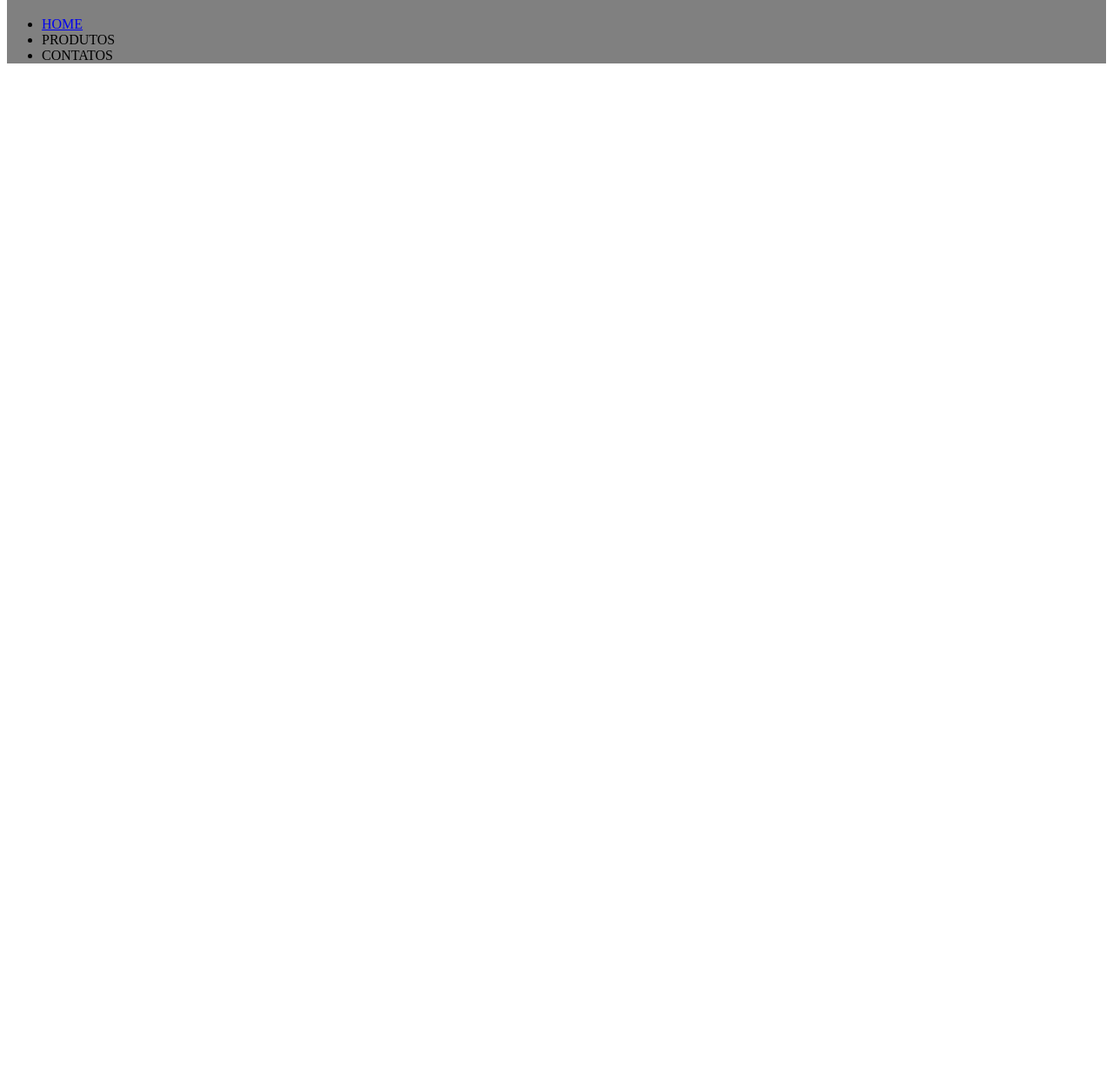
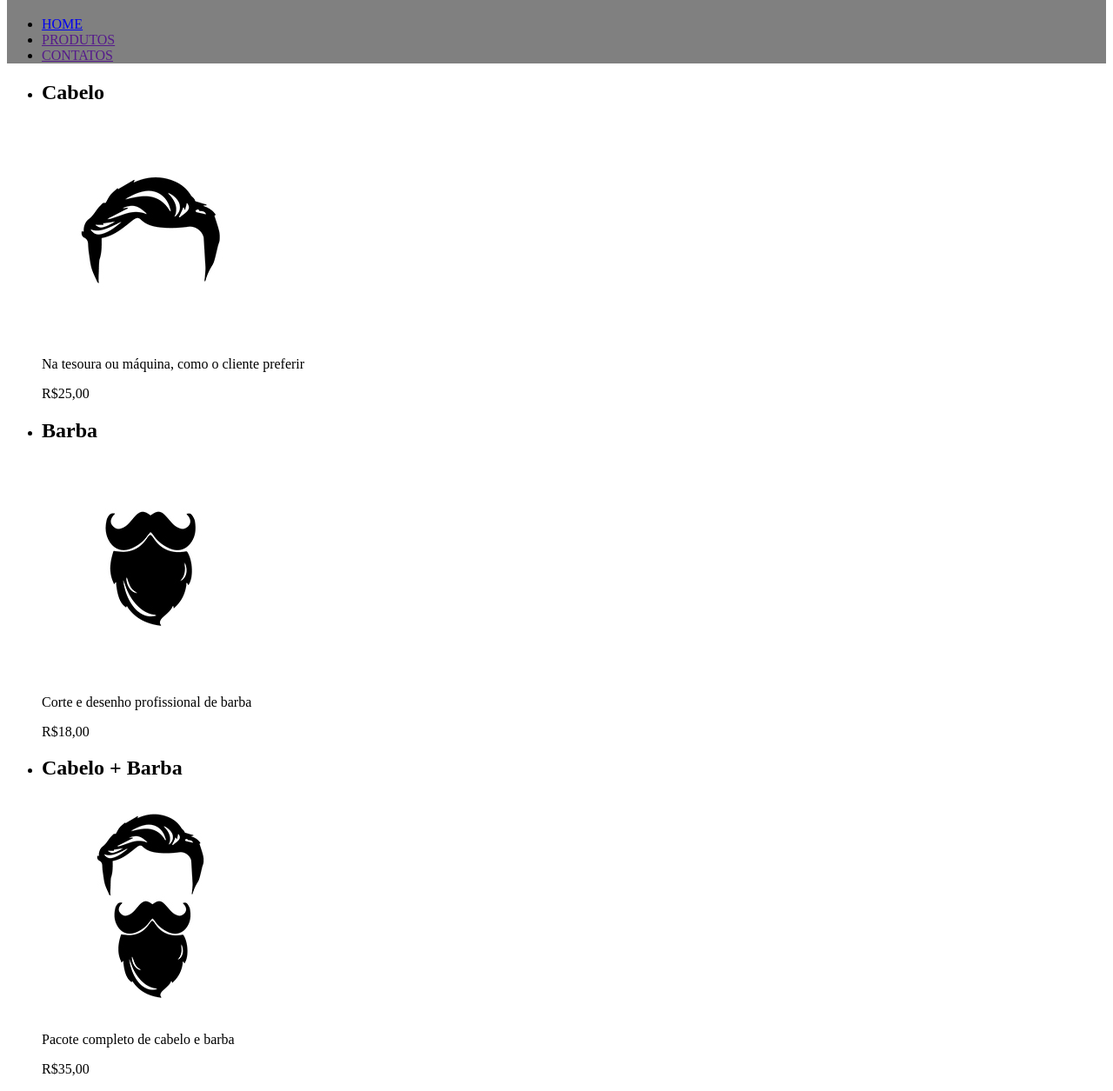
Before and after one commit to JuuhBarros/barbearia-alura-Home-juliab, a plain HTML site: page index.html in a window 1280 px wide. Shown: the part 282-1537 px from the top of the page at 87% size. Before the commit the page ends 800 px from the top, so only its background shows below. Drawn offline with Linux system fonts and the light colour scheme.

Commit message:
Update index.html
SSS

```diff
--- a/index.html
+++ b/index.html
@@ -9,22 +9,51 @@
  </head>
  <body>
 
-<header class="cabeçalho">
-<h1><img src="logo.png" alt="" srcset=""></h1>
+    <header class="cabeçalho">
 
-<nav></nav>
+<div class="caixa">
 
-<ul>
+    <h1><img src="logo.png" alt="" srcset=""></h1>
 
-<li><a href="https://juuhbarros.github.io/barbearia-aluraJulia/">HOME</a></li>
-<li><a>PRODUTOS</a></li>
-<li><a> CONTATOS</a></li>
+        <nav>
+
+        <ul>
+        <li><a href="https://juuhbarros.github.io/barbearia-aluraJulia/">HOME</a></li>
+        <li><a href="">PRODUTOS</a></li>
+        <li><a href="">CONTATOS</a></li>
+        </ul>
+        </nav>
+    </header>
+</div>
+
+<main>
+
+    <ul class="produtos">
+    <li>
+        <h2>Cabelo</h2>
+        <img src="cabelo.jpg" alt="">
+        <p>Na tesoura ou máquina, como o cliente preferir</p>
+        <p>R$25,00</p>
+    </li>
 
 
+    <li>
+        <h2>Barba</h2>
+        <img src="barba.jpg" alt="">
+        <p>Corte e desenho profissional de barba</p>
+        <p>R$18,00</p>
+    </li>
+
+    <li>
+
+        <h2>Cabelo + Barba</h2>
+    <img src="cabelo+barba.jpg" alt="">
+    <p>Pacote completo de cabelo e barba</p>
+    <p>R$35,00</p>
+
+    </li>
 </ul>
-
-</header>
-
+</main>
 
  </body>
  </html>
```
